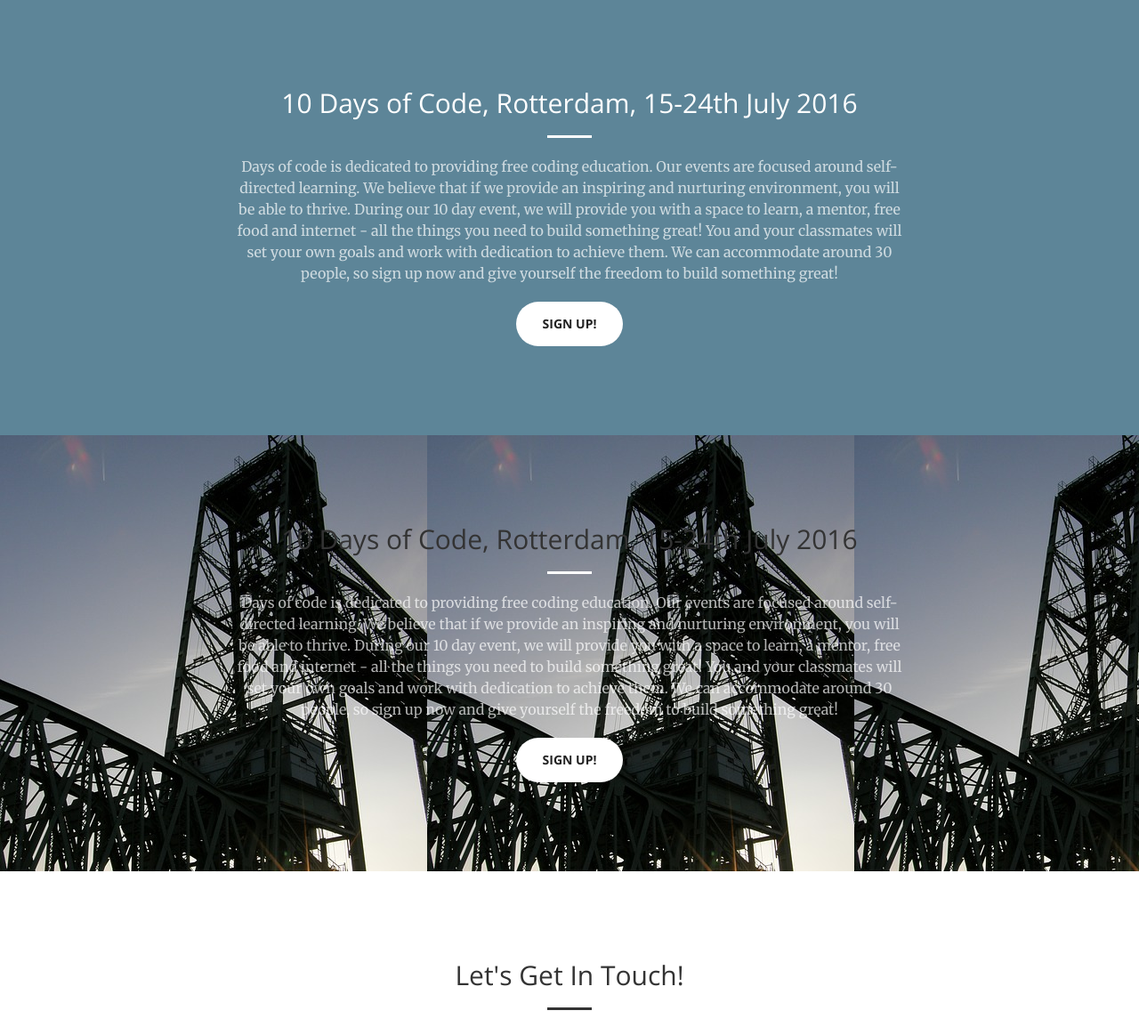
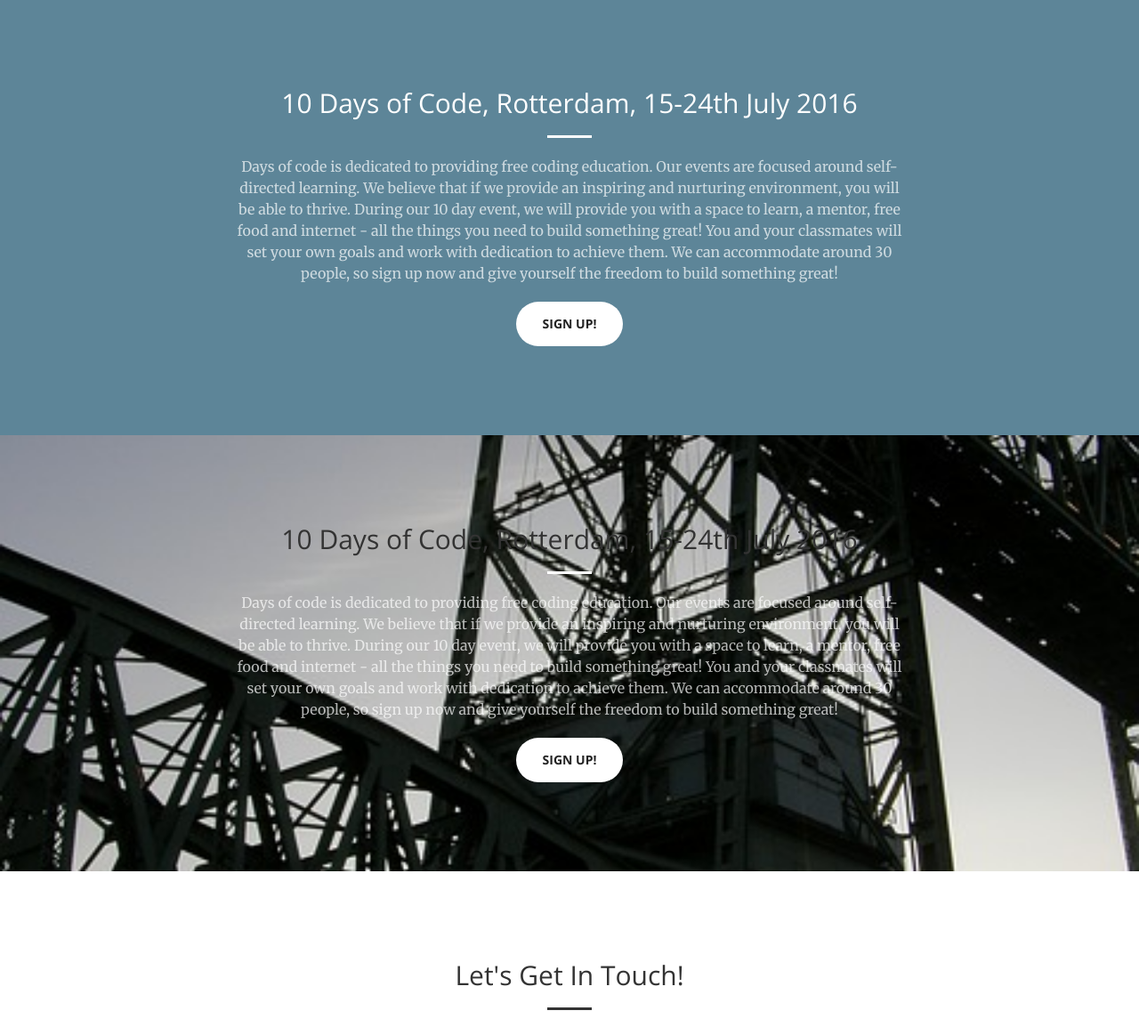
Before and after one commit to abbeywaldron/daysofcode, a PHP site: page /main.html in a window 1280 px wide. Shown: the part 801-1955 px from the top of the page at 89% size. Run offline with PHP 8.4, Linux system fonts and the light colour scheme.

Commit message:
style the background image

```diff
--- a/css/creative.css
+++ b/css/creative.css
@@ -204,8 +204,13 @@ header {
 }
 
 .who {
+     width: 100%;
      background-image: url(../img/who_background.jpg);
-
+     background-position: center;
+    -webkit-background-size: cover;
+    -moz-background-size: cover;
+    background-size: cover;
+    -o-background-size: cover;
 }
 
 header .header-content {
```
